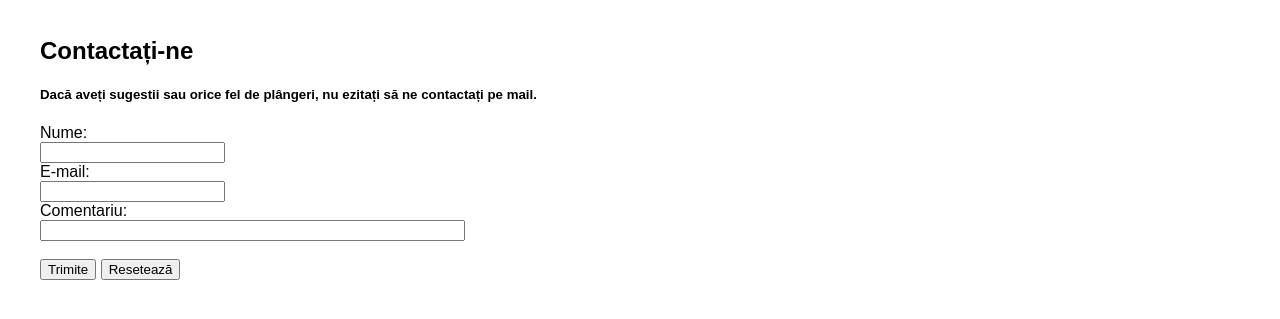
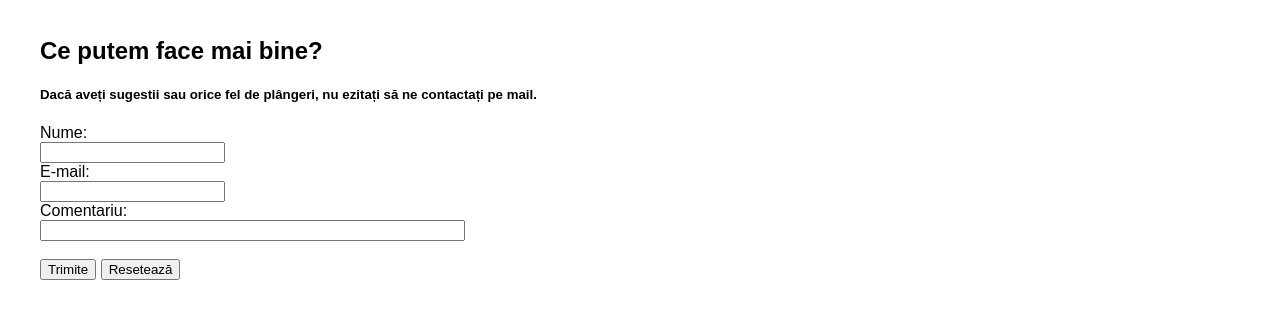
Before and after one commit to alexandrugurau/PIUG, a plain HTML site: page Contact.html in a window 1280 px wide. Shown: the part 299-618 px from the top of the page. Drawn offline with Linux system fonts and the light colour scheme.

Commit message:
Update Contact.html

```diff
--- a/Contact.html
+++ b/Contact.html
@@ -169,7 +169,7 @@ body.dark-mode {
 
 
 <div class="container">
-  <h2>Contactați-ne</h2>
+  <h2>Ce putem face mai bine?</h2>
   <h5>Dacă aveți sugestii sau orice fel de plângeri, nu ezitați să ne contactați pe mail.</h5>
   <form action="mailto:exemplu@domeniu.com" method="post" enctype="text/plain" name="myForm" onsubmit="return validateForm()">
     Nume:<br>
```
